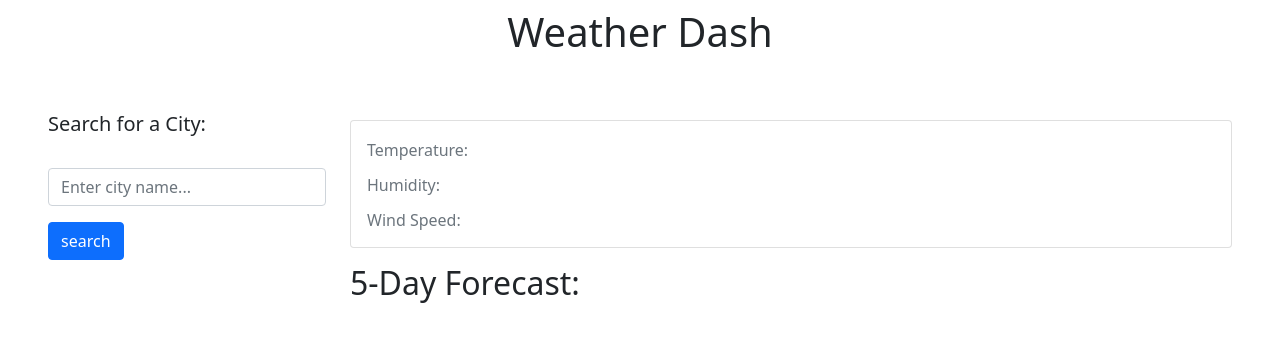
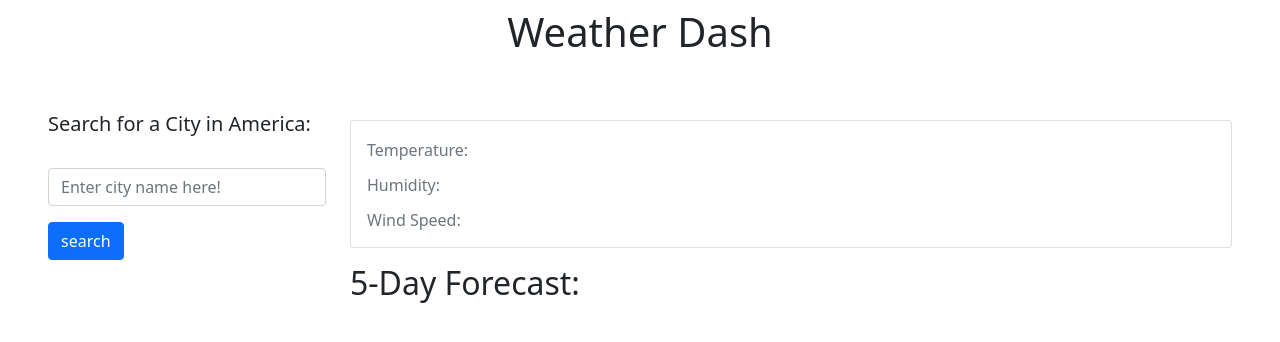
Before and after one commit to info-hazard/weather-dash, a plain HTML site: page index.html in a window 1280 px wide. Drawn offline with nearby package versions, Linux system fonts and the light colour scheme.

Commit message:
made changes to line 22, more specific user callout for cities in America

```diff
--- a/index.html
+++ b/index.html
@@ -19,10 +19,10 @@
             <div class="col-md-12">
                 <div class="row">
                     <div class="col-md-3">
-                        <h5>Search for a City:</h5>
+                        <h5>Search for a City in America:</h5>
                         <form class="form-inline" id="search-form">
                             <label id="form-label" for="location"></label>
-                            <input name="location" type="search" class="form-control mb-3" id="location" placeholder="Enter city name...">
+                            <input name="location" type="search" class="form-control mb-3" id="location" placeholder="Enter city name here!">
                             <button type="submit" class="btn btn-primary" id="searchBtn">search</button>
                         </form>
                         <ul class="list-group" id="search-history"></ul>
```
